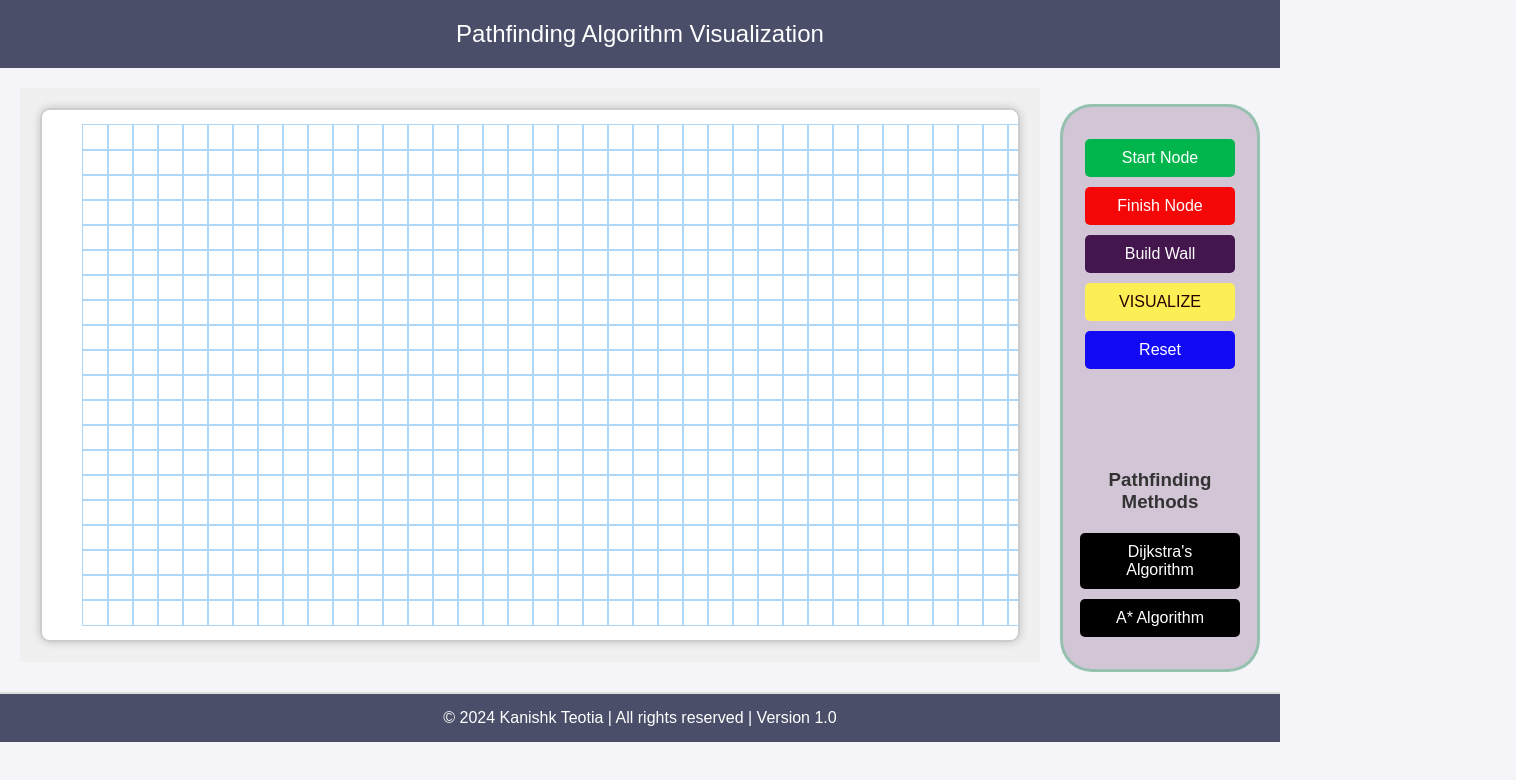
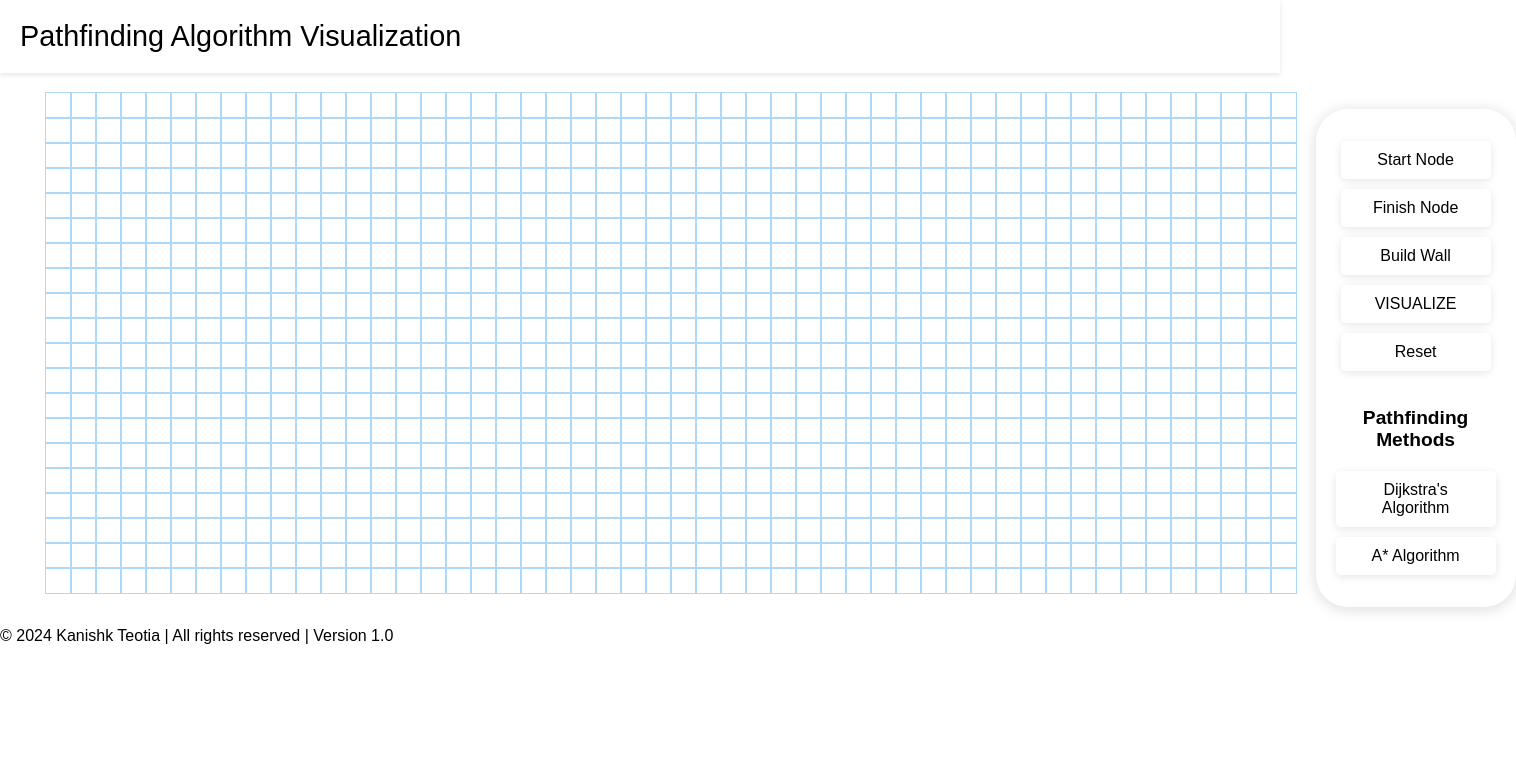
Before and after one commit to WarLord0401/PathfinderVisualizer, a React (Create React App) app: page / in a window 1280 px wide. Shown: the top 780 px of the page, 1516 px wide, since content can reach past the window. Built offline with nearby package versions, Linux system fonts and the light colour scheme.

Commit message:
updated app.css

```diff
--- a/src/App.css
+++ b/src/App.css
@@ -11,17 +11,24 @@ body {
   min-height: 100vh;
   margin: 0;
   font-family: Arial, sans-serif;
-  background-color: #f4f4f9;
-  color: #333;
+  background-color: var(--primary-bg);
+  color: var(--primary-text);
+  transition: background-color 0.3s ease-in-out, color 0.3s ease-in-out;
+  height: 80%;
 }
 
 /* Header styling */
 .title {
-  background-color: #4a4e69;
-  color: white;
+  background-color: var(--header-bg);
+  color: var(--header-text);
+  height: 10%;
   padding: 20px;
   text-align: center;
-  font-size: 1.5em;
+  font-size: 1.8em;
+  box-shadow: 0 2px 5px rgba(0, 0, 0, 0.1); /* Add shadow */
+  display: flex;
+  justify-content: space-between; /* Space between title and icon */
+  align-items: center; /* Center items vertically */
 }
 
 /* Main container styling */
@@ -34,23 +41,6 @@ body {
   flex: 1;
 }
 
-/* Grid wrapper styling */
-.grid-wrapper {
-  background-color: #f0f0f0; /* Light gray background for the area beyond the grid */
-  padding: 20px; /* Space between the grid and the edge of the container */
-  overflow: auto; /* Optional: Shadow for effect */
-}
-
-/* Grid container styling */
-.grid-container {
-  border: 2px solid #ccc; /* Light gray border for the container */
-  box-shadow: 0 0 10px rgba(0, 0, 0, 0.2);
-  border-radius: 10px;
-  background-color: #ffffff;
-  padding: 15px;
-  overflow: auto;
-}
-
 @media only screen and (max-width: 768px) {
   .main {
     display: block;
@@ -60,16 +50,18 @@ body {
 
 /* Right section styling */
 .right {
-  background-color: #997c9f62;
+  background-color: var(--right-bg);
   padding: 2rem;
   margin-top: 2vh;
-  border: #00b64c48 solid;
+  border: var(--right-border);
   border-radius: 2rem;
   display: flex;
   flex-direction: column;
   gap: 20px;
   min-width: 200px;
   align-items: center;
+  height: 80%;
+  box-shadow: 0 2px 15px rgba(0, 0, 0, 0.15); /* More shadow for depth */
 }
 
 /* Controls container styling */
@@ -89,43 +81,48 @@ body {
   border: none;
   border-radius: 5px;
   cursor: pointer;
-  transition: background-color 0.3s;
+  transition: background-color 0.3s, transform 0.2s; /* Smooth hover effect */
+  box-shadow: 0 2px 8px rgba(0, 0, 0, 0.1); /* Button shadow */
+}
+.control-btn:disabled {
+  background-color: #cccccc;
+  cursor: not-allowed;
 }
 
 .control-btn.start {
-  background-color: #00b64c;
-  color: white;
+  background-color: var(--start-btn-bg);
+  color: var(--btn-text);
 }
 
 .control-btn.finish {
-  background-color: #f50707;
-  color: white;
+  background-color: var(--finish-btn-bg);
+  color: var(--btn-text);
 }
 
 .control-btn.wall {
-  background-color: #43164d;
-  color: white;
+  background-color: var(--wall-btn-bg);
+  color: var(--btn-text);
 }
 
 .control-btn.visualize {
-  background-color: #fcee55;
-  color: rgb(38, 1, 1);
+  background-color: var(--visualize-btn-bg);
+  color: var(--btn-text);
   text-transform: capitalize;
-
 }
 
 .control-btn.reset {
-  background-color: #120af3;
-  color: white;
+  background-color: var(--reset-btn-bg);
+  color: var(--btn-text);
 }
 
 .control-btn:hover {
-  opacity: 0.8;
+  opacity: 0.9;
+  transform: scale(1.03); /* Slight scale on hover */
 }
 
 /* Pathfinding methods styling */
 .pathfinding-methods {
-  padding-top: 5rem;
+  padding-top: 1rem;
   display: flex;
   flex-direction: column;
   gap: 10px;
@@ -136,37 +133,29 @@ body {
 .pathfinding-methods h3 {
   margin-bottom: 10px;
   text-align: center;
+  font-size: 1.2em; /* Increased size */
 }
 
 .pathfinding-methods button {
-  background-color: #000000;
-  color: white;
+  background-color: var(--method-btn-bg);
+  color: var(--btn-text);
   border: none;
   padding: 10px 20px;
   border-radius: 5px;
   cursor: pointer;
   font-size: 16px;
   width: 10rem;
+  transition: background-color 0.3s, transform 0.2s; /* Smooth hover effect */
+  box-shadow: 0 2px 8px rgba(0, 0, 0, 0.1); /* Shadow for buttons */
 }
 
 .pathfinding-methods button.selected {
-  background-color: #3c3f41;
-  border: 2px solid #0077ff;
+  background-color: var(--method-btn-selected-bg);
+  border: 2px solid var(--selected-border);
 }
 
 .pathfinding-methods button:hover {
-  background-color: #a7c2df;
-  color: #360a43;
+  background-color: var(--method-btn-hover-bg);
+  color: var(--method-btn-hover-text);
+  transform: scale(1.05); /* Slight scale effect on hover */
 }
-
-.footer {
-  background-color: #4a4e69;
-  color: white;
-  text-align: center;
-  padding: 15px;
-  font-size: 1em;
-  position: relative;
-  bottom: 0;
-  width: 100%;
-  border-top: 2px solid #ddd;
-}
```
